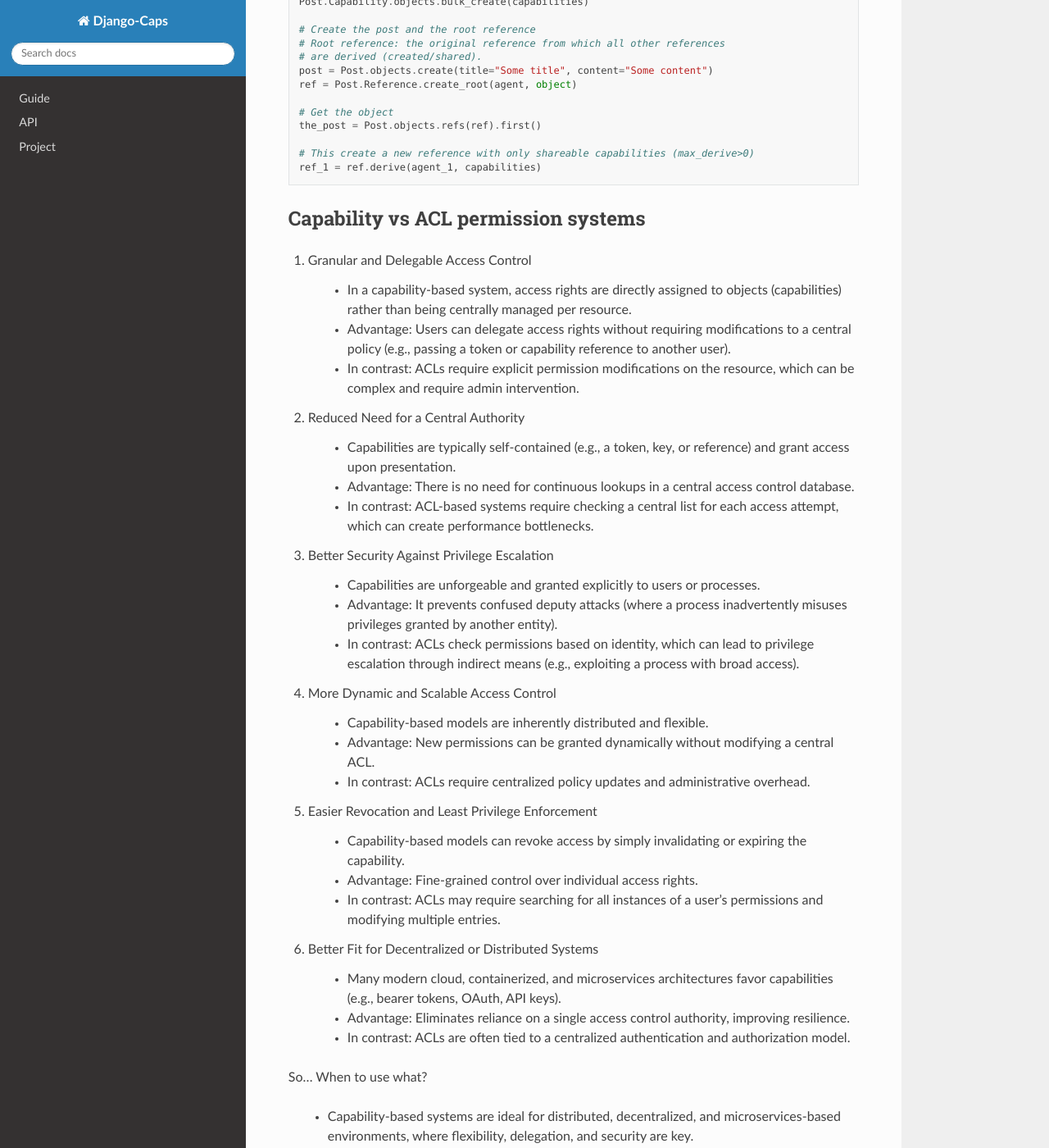
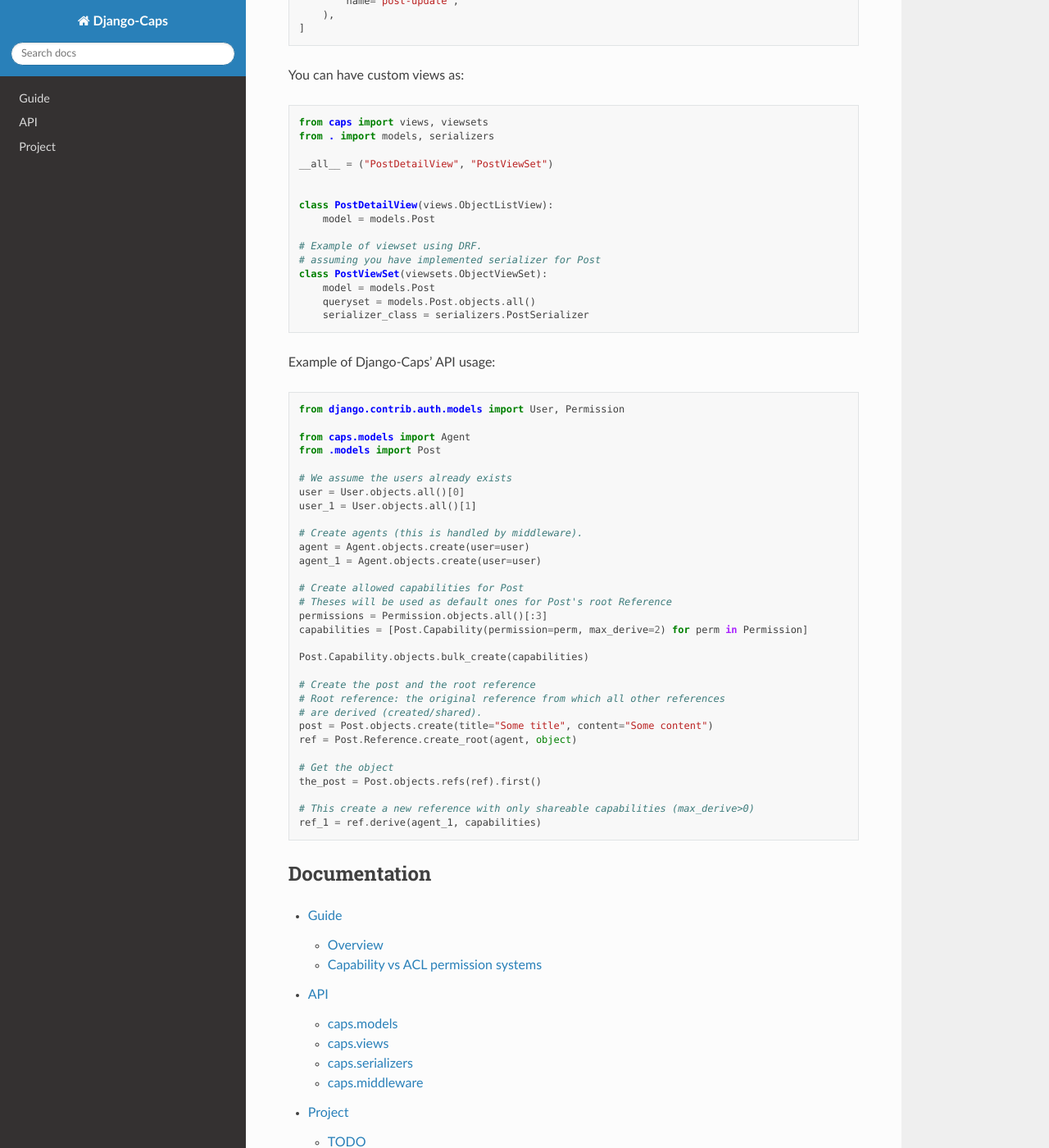
Before and after one commit to oxylus-tech/django-caps, a Sphinx documentation site: the page built from docs/source/index.rst, in a window 1280 px wide and 1400 px high, scrolled down 2105 px. Shown: the whole window at 82% size. Built offline with Sphinx 7.4.7 and the Read the Docs theme 3.1.0, drawn with Linux system fonts in a browser that asks for light colours; some of the changed text lies outside the part shown.

Commit message:
overview: capability

```diff
--- a/README.rst
+++ b/README.rst
@@ -72,6 +74,9 @@ Create an object to be accessed:
 
     from caps.models import Object
 
+    __all__ = ("Post",)
+
+
     # Create our example model. A Reference and Capability model will be
     # generated and accessible from Post (Post.Reference, Post.Capability)
     class Post(Object):
@@ -79,7 +84,48 @@ Create an object to be accessed:
         content = models.TextField(_("Content"))
         created_at = models.DateTimeField(_("Date of creation"), auto_now_add=True)
 
-Basic example usage:
+Using views provided by caps, example of ``urls.py`` file:
+
+.. code-block:: python
+
+    from django.urls import path
+
+    from caps import views
+    from . import models
+
+    urlpatterns = [
+        path("/post/", views.ObjectListView.as_view(model=models.Post), name="post-list"),
+        path("/post/<uuid:uuid>/", views.ObjectDetailView.as_view(model=models.Post), name="post-detail"),
+        path("/post/create/", views.ObjectCreateView.as_view(model=models.Post), name="post-create"),
+        path(
+            "/post/update/<uuid:uuid>",
+            views.ObjectUpdateView.as_view(model=models.Post),
+            name="post-update",
+        ),
+    ]
+
+You can have custom views as:
+
+.. code-block:: python
+
+    from caps import views, viewsets
+    from . import models, serializers
+
+    __all__ = ("PostDetailView", "PostViewSet")
+
+
+    class PostDetailView(views.ObjectListView):
+        model = models.Post
+
+    # Example of viewset using DRF.
+    # assuming you have implemented serializer for Post
+    class PostViewSet(viewsets.ObjectViewSet):
+        model = models.Post
+        queryset = models.Post.objects.all()
+        serializer_class = serializers.PostSerializer
+
+
+Example of Django-Caps' API usage:
 
 .. code-block:: python
 
@@ -114,50 +160,3 @@ Basic example usage:
 
     # This create a new reference with only shareable capabilities (max_derive>0)
     ref_1 = ref.derive(agent_1, capabilities)
-
-
-Capability vs ACL permission systems
-------------------------------------
-
-#. Granular and Delegable Access Control
-
-    - In a capability-based system, access rights are directly assigned to objects (capabilities) rather than being centrally managed per resource.
-    - Advantage: Users can delegate access rights without requiring modifications to a central policy (e.g., passing a token or capability reference to another user).
-    - In contrast: ACLs require explicit permission modifications on the resource, which can be complex and require admin intervention.
-
-#. Reduced Need for a Central Authority
-
-    - Capabilities are typically self-contained (e.g., a token, key, or reference) and grant access upon presentation.
-    - Advantage: There is no need for continuous lookups in a central access control database.
-    - In contrast: ACL-based systems require checking a central list for each access attempt, which can create performance bottlenecks.
-
-#. Better Security Against Privilege Escalation
-
-    - Capabilities are unforgeable and granted explicitly to users or processes.
-    - Advantage: It prevents confused deputy attacks (where a process inadvertently misuses privileges granted by another entity).
-    - In contrast: ACLs check permissions based on identity, which can lead to privilege escalation through indirect means (e.g., exploiting a process with broad access).
-
-#. More Dynamic and Scalable Access Control
-
-    - Capability-based models are inherently distributed and flexible.
-    - Advantage: New permissions can be granted dynamically without modifying a central ACL.
-    - In contrast: ACLs require centralized policy updates and administrative overhead.
-
-#. Easier Revocation and Least Privilege Enforcement
-
-    - Capability-based models can revoke access by simply invalidating or expiring the capability.
-    - Advantage: Fine-grained control over individual access rights.
-    - In contrast: ACLs may require searching for all instances of a user’s permissions and modifying multiple entries.
-
-#. Better Fit for Decentralized or Distributed Systems
-
-    - Many modern cloud, containerized, and microservices architectures favor capabilities (e.g., bearer tokens, OAuth, API keys).
-    - Advantage: Eliminates reliance on a single access control authority, improving resilience.
-    - In contrast: ACLs are often tied to a centralized authentication and authorization model.
-
-So... When to use what?
-
-    - Capability-based systems are ideal for distributed, decentralized, and microservices-based environments, where flexibility, delegation, and security are key.
-    - ACL-based systems are better suited for traditional enterprise IT environments, where strict identity-based access control is needed.
-
-    This however still can be usable for object permissions by providing references for groups instead of users.
```
Also changed, not shown: other parts of README.rst (+2 -0 lines), docs/source/guide/00-overview.rst (added, +81 -0 lines), docs/source/guide/90-capability-vs-acl.rst (added, +47 -0 lines), docs/source/guide/overview.rst (deleted, +0 -34 lines), docs/source/project/90_todo.rst (+10 -0 lines), 1 other file.
